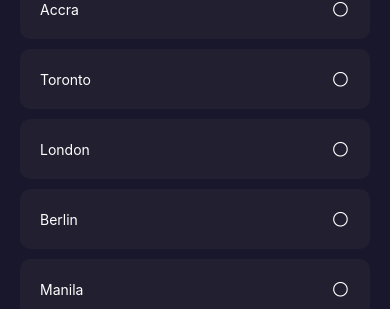
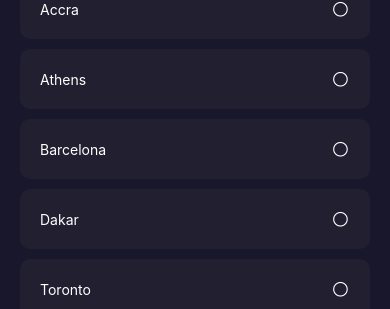
Before and after one commit to TorsuD/Weather-Application, a React Native app: screen /Login in a window 390 px wide. Shown: the part 296-605 px from the top of the page. Built offline with nearby package versions, Linux system fonts and the light colour scheme; no server answers.

Commit message:
Added a few cities to the Login page

```diff
--- a/screens/Login.js
+++ b/screens/Login.js
@@ -53,6 +53,9 @@ export default function Login(params) {
 
   const cities = [
     "Accra",
+    "Athens",
+    "Barcelona",
+    "Dakar",
     "Toronto",
     "London",
     "Berlin",
@@ -86,9 +89,6 @@ export default function Login(params) {
     "Birmingham",
     "Mexico City",
     "Moscow",
-    "Barcelona",
-    "Dakar",
-    "Athens",
     "Madrid",
     "Rome",
     "Osaka",
```
